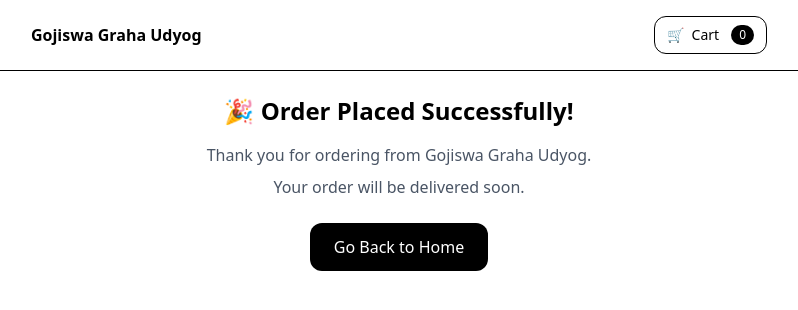
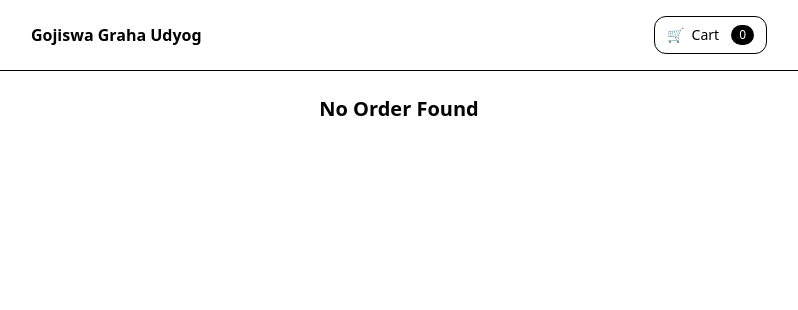
Before and after one commit to tejalj06/Gojiswa-graha-udyog, a Next.js app in the folder frontend/: page /success in a window 1280 px wide. Shown: the top 310 px of the page, without its empty margins (241-1039 px from the left). Built offline with nearby package versions, Linux system fonts and the light colour scheme.

Commit message:
Store order details in localStorage and display on success page

```diff
--- a/frontend/app/payment/page.tsx
+++ b/frontend/app/payment/page.tsx
@@ -16,10 +16,15 @@
   const handlePlaceOrder = () => {
     if (!selectedMethod) return;
 
-    console.log("Order placed with:", selectedMethod);
+    const orderData = {
+      paymentMethod: selectedMethod,
+      date: new Date().toISOString(),
+    };
+
+    // ✅ Save to localStorage
+    localStorage.setItem("latestOrder", JSON.stringify(orderData));
 
     dispatch(clearCart());
-
     router.push("/success");
   };
 
--- a/frontend/app/success/page.tsx
+++ b/frontend/app/success/page.tsx
@@ -1,13 +1,43 @@
+"use client";
+
+import { useEffect, useState } from "react";
+
+type OrderData = {
+  paymentMethod: string;
+  date: string;
+};
+
 export default function SuccessPage() {
+  const [order, setOrder] = useState<OrderData | null>(null);
+
+  useEffect(() => {
+    const stored = localStorage.getItem("latestOrder");
+    if (stored) {
+      setOrder(JSON.parse(stored));
+    }
+  }, []);
+
+  if (!order) {
+    return (
+      <main className="mx-auto max-w-2xl p-6 text-center">
+        <h1 className="text-xl font-bold">No Order Found</h1>
+      </main>
+    );
+  }
+
   return (
     <main className="mx-auto max-w-2xl p-6 text-center">
       <h1 className="text-2xl font-bold">🎉 Order Placed Successfully!</h1>
 
-      <p className="mt-4 text-gray-600">
-        Thank you for ordering from Gojiswa Graha Udyog.
-      </p>
+      <div className="mt-6 rounded-xl border p-4 text-left">
+        <div className="text-sm">
+          <strong>Payment Method:</strong> {order.paymentMethod.toUpperCase()}
+        </div>
 
-      <p className="mt-2 text-gray-600">Your order will be delivered soon.</p>
+        <div className="text-sm mt-2">
+          <strong>Order Date:</strong> {new Date(order.date).toLocaleString()}
+        </div>
+      </div>
 
       <a
         href="/"
```
